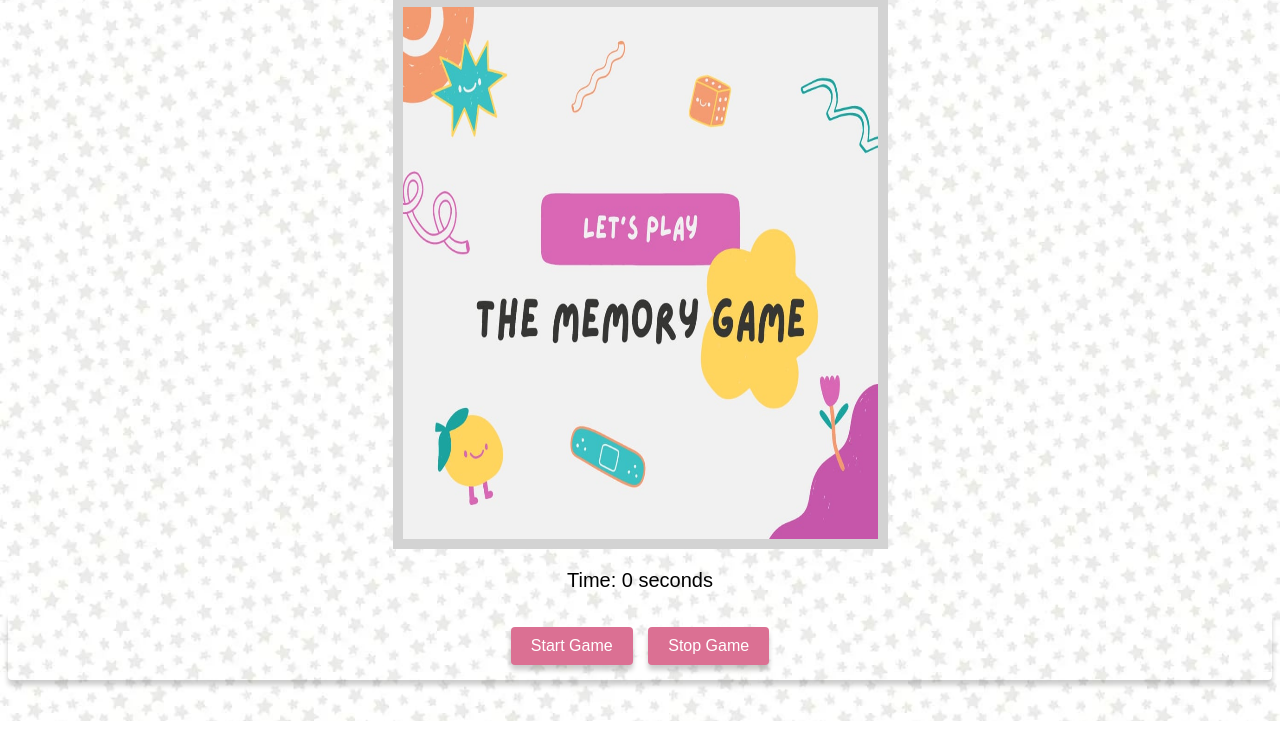
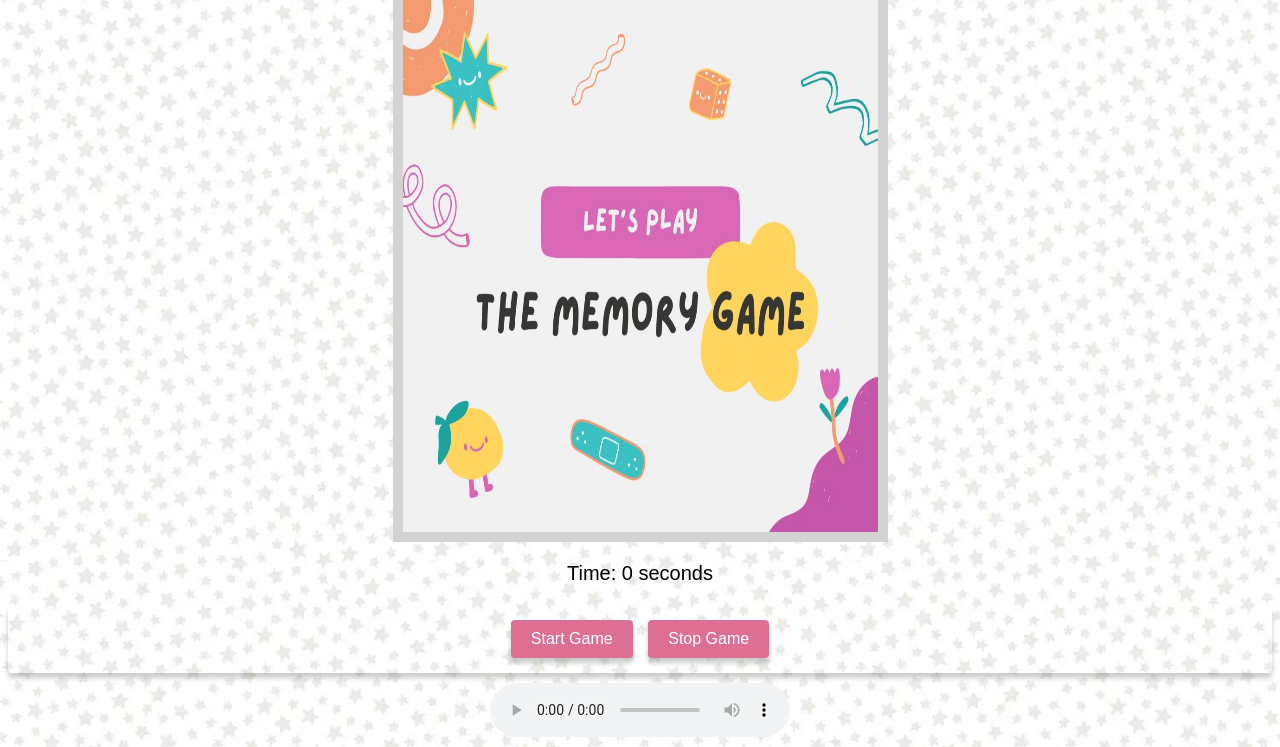
Before and after one commit to nourelhoudagharbi/project-game, a plain HTML site: page index1.html in a window 1280 px wide. Shown: the part 79-826 px from the top of the page. Before the commit the page ends 800 px from the top, so only its background shows below. Drawn offline with Linux system fonts and the light colour scheme; files whose address does not match are found by name.

Commit message:
modified

```diff
--- a/cards.css
+++ b/cards.css
@@ -134,3 +134,9 @@ border-radius: 4px;
 cursor: pointer;
 box-shadow: 0 5px 5px rgba(0,0,0,0.2);
 }
+
+
+.audio{
+    display: block;
+    margin: 10px auto;
+}
--- a/cards1.css
+++ b/cards1.css
@@ -38,6 +38,7 @@ a{
 }
 h2{
     text-align: center;
+    font-size: large;
 }
 .popup{
     width: 200px;
@@ -131,3 +132,8 @@ border-radius: 4px;
 cursor: pointer;
 box-shadow: 0 5px 5px rgba(0,0,0,0.2);
 }
+
+.audio{
+    display: block;
+    margin: 10px auto;
+}
--- a/index1.html
+++ b/index1.html
@@ -39,7 +39,12 @@
         <button id="start-button">Start Game</button>
         <button id="stop-button">Stop Game</button> <!-- Optional, for testing -->
     </div>
-    </div>
+
+    <audio controls class="audio">
+        <source src="CUTE RINGTONES, ALARM & NOTIFICATION SOUNDS (free) with download link Part - 2.mp3"
+            type="audio/mpeg">
+
+    </audio>
 </body>
 
 </html>
```
Also changed, not shown: index.html (+8 -2 lines), 1 other file.
